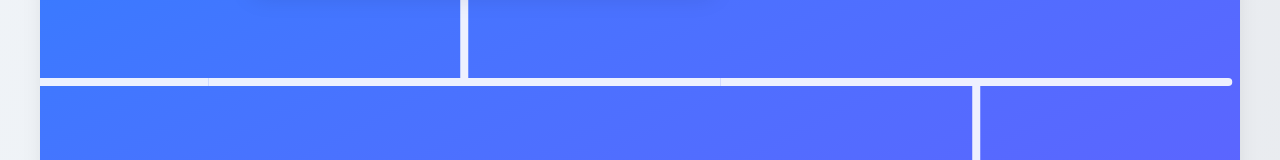
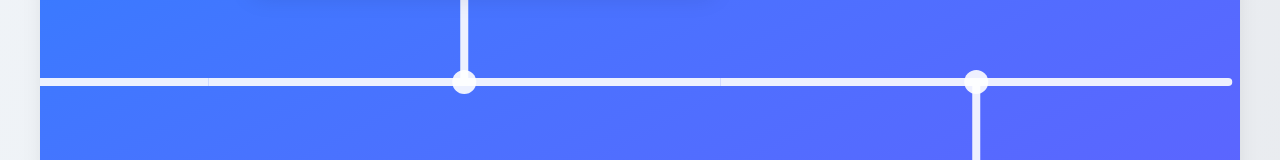
Before and after one commit to chencsi/chencsi.github.io, a React (Vite) app: page / in a window 1280 px wide. Shown: the part 1542-1702 px from the top of the page. Built offline with nearby package versions, Linux system fonts and the light colour scheme.

Commit message:
small padding fixes

```diff
--- a/src/components/HomeEducation.jsx
+++ b/src/components/HomeEducation.jsx
@@ -18,7 +18,7 @@ const EducationBox = ({ education, theme }) => {
         </p>
       </div>
       <div
-        className={`${backgroundColor} flex flex-col gap-2 pt-4 px-4 rounded-2xl backdrop-blur-xl w-full shadow-xl z-10 sm:min-h-[200px]`}
+        className={`${backgroundColor} flex flex-col gap-1 sm:gap-2 pt-3 sm:pt-4 px-4 rounded-2xl backdrop-blur-xl w-full shadow-xl z-10 sm:min-h-[200px]`}
       >
         <h5 className={`${theme === "dark" ? "text-zinc-50" : "text-zinc-700"} text-lg sm:text-2xl font-bold`}>
           {education.h5}
@@ -52,7 +52,7 @@ function HomeEducation() {
   const firstBox = useTransform(scrollYProgress, [0, 1], ["0%", "-300%"]);
   const secondBox = useTransform(scrollYProgress, [0, 1], ["0%", "-100%"]);
 
-  const backgroundColor = theme === "dark" ? "bg-gradient-to-br from-zinc-800/80 to-zinc-900/80" : "bg-white/90";
+  const backgroundColor = theme === "dark" ? "bg-gradient-to-r from-slate-800 via-zinc-800 to-slate-800" : "bg-white/90";
 
   return (
     <section ref={ref} className="relative h-[500vh] md:h-[300vw] px-2 sm:p-5 md:p-10 rounded-4xl">
@@ -82,7 +82,6 @@ function HomeEducation() {
               const last = index === educations?.length - 1;
 
               return (
-                <>
                 <div key={index} className={`flex ${even ? "flex-row" : "flex-row"} ${even && "justify-start"}`}>
                   <div className={`flex ${!even ? "flex-col-reverse" : "flex-col"}`}>
                     <div className="h-full" />
@@ -91,7 +90,9 @@ function HomeEducation() {
                         !even &&
                         <div className={`col-start-2 h-full w-2 mx-auto ${backgroundColor}`}></div>
                       }
-                        <div className={`row-start-2 col-span-3 w-full h-2 ${backgroundColor} ${first && "rounded-l-full"} ${last && "rounded-r-full"}`}></div>
+                      <div className={`row-start-2 col-span-3 w-full h-2 relative ${backgroundColor} ${first && "rounded-l-full"} ${last && "rounded-r-full"}`}>
+                        <div className={`absolute w-6 h-6 rounded-full left-1/2 -translate-x-1/2 -translate-y-1/3 ${backgroundColor}`}></div>
+                      </div>
                       {
                         even &&
                         <div className={`col-start-2 row-start-3 h-full w-2 mx-auto ${backgroundColor}`}></div>
@@ -102,7 +103,6 @@ function HomeEducation() {
                     </div>
                   </div>
                 </div>
-                </>
               );
             })}
           </div>
--- a/src/components/HomeHero.jsx
+++ b/src/components/HomeHero.jsx
@@ -10,7 +10,7 @@ function Hero() {
 		<section
 			className={`${theme === "dark" ? "bg-gradient-to-br from-zinc-800 to-zinc-900 text-zinc-100" : "bg-white text-zinc-700"} rounded-4xl shadow-xl flex sm:flex-row items-center flex-col-reverse justify-between gap-5 sm:gap-10 lg:gap-15 py-10 px-5 sm:py-15 sm:px-10 md:px-20 max-w-[600px] md:max-w-[800px] mx-auto`}
 		>
-			<div className="flex flex-col self-center text-center sm:text-left sm:gap-2">
+			<div className="flex flex-col self-center text-center sm:text-left gap-1 sm:gap-2">
 				<h1 className="sm:text-left text-4xl sm:text-4xl md:text-5xl font-bold">
 					{content?.h1}
 				</h1>
```
Lines whose indentation alone changed are shown as unchanged.
